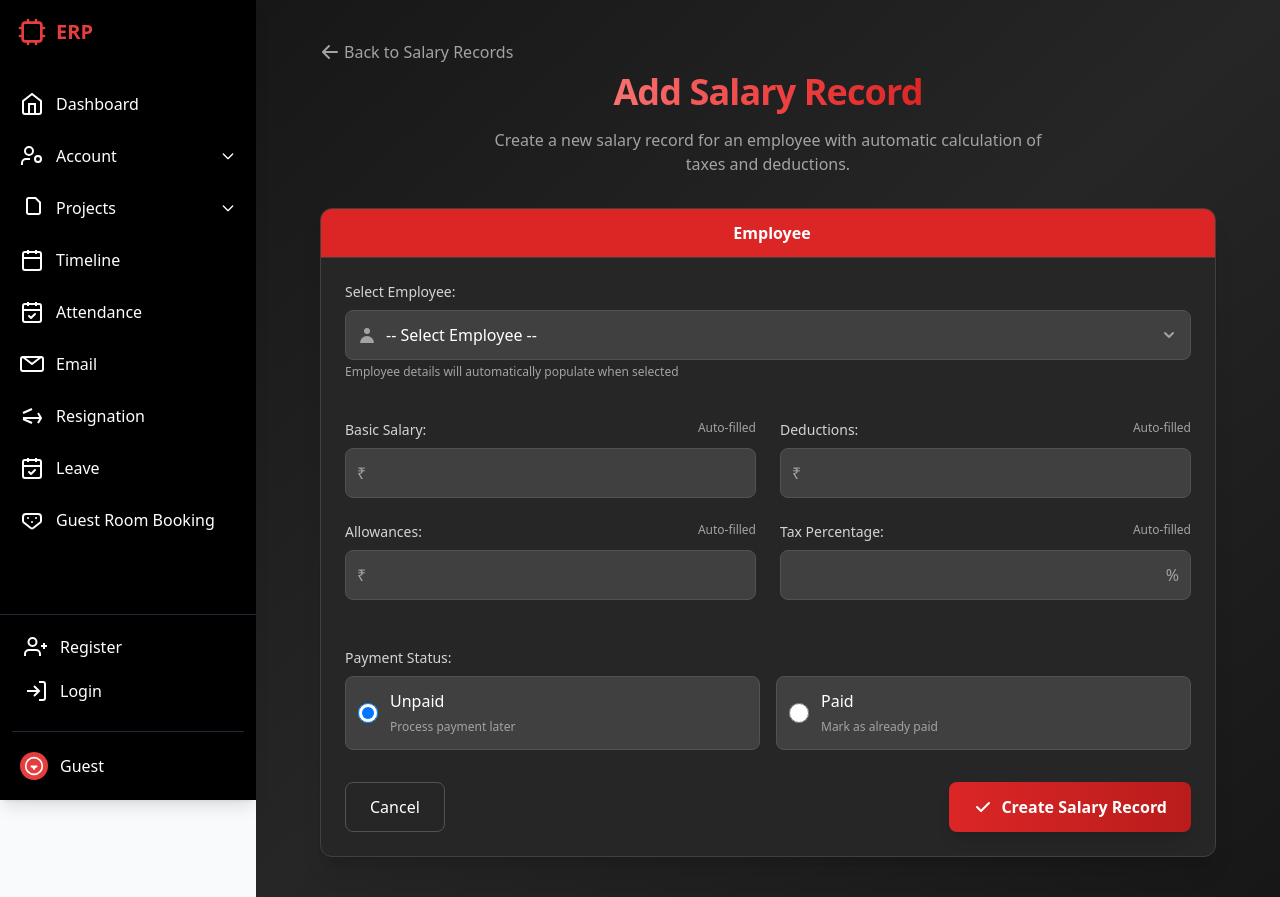
After one commit to aryam643/ERP_Training, a Django app: page /add-salary/ in a window 1280 px wide. The commit adds this page. Run offline with Django 4.2, Linux system fonts and the light colour scheme; data comes from the database, SQL or seed files in the repository; some libraries are stand-ins or nearby versions.

Commit message:
finance module

```diff
--- a/ersys/website/admin.py
+++ b/ersys/website/admin.py
@@ -22,3 +22,4 @@ admin.site.register(Holiday)
 admin.site.register(Room)
 admin.site.register(Booking)
 admin.site.register(Leave)
+admin.site.register(Finance)
--- a/ersys/website/forms.py
+++ b/ersys/website/forms.py
@@ -50,6 +50,7 @@ class ProjectForm(forms.ModelForm):
             "start_date": forms.DateInput(attrs={"type": "date"}),
             "end_date": forms.DateInput(attrs={"type": "date"}),
         }
+
 
 class UserUpdateForm(forms.ModelForm):
     class Meta:
--- /dev/null
+++ b/ersys/website/templates/website/add_Salary.html
@@ -0,0 +1,241 @@
+{% extends "website/sidebar.html" %}
+
+{% block title %}
+<title>Add Salary</title>
+{% endblock %}
+
+{% block content %}
+
+<div class="min-h-screen bg-gradient-to-br from-neutral-900 via-neutral-800 to-neutral-900 text-white py-10 px-6">
+    <div class="container mx-auto max-w-4xl">
+        <!-- Notification Messages -->
+        {% for message in messages %}
+        <div class="mb-6 animate-fadeIn">
+            <div class="py-3 px-4 bg-green-500 text-white shadow-lg rounded-lg flex items-center justify-between">
+                <span class="flex items-center">
+                    <svg xmlns="http://www.w3.org/2000/svg" class="h-5 w-5 mr-2" viewBox="0 0 20 20" fill="currentColor">
+                        <path fill-rule="evenodd" d="M10 18a8 8 0 100-16 8 8 0 000 16zm3.707-9.293a1 1 0 00-1.414-1.414L9 10.586 7.707 9.293a1 1 0 00-1.414 1.414l2 2a1 1 0 001.414 0l4-4z" clip-rule="evenodd" />
+                    </svg>
+                    {{ message }}
+                </span>
+                <button class="focus:outline-none">
+                    <svg xmlns="http://www.w3.org/2000/svg" class="h-5 w-5 hover:text-green-200" viewBox="0 0 20 20" fill="currentColor">
+                        <path fill-rule="evenodd" d="M4.293 4.293a1 1 0 011.414 0L10 8.586l4.293-4.293a1 1 0 111.414 1.414L11.414 10l4.293 4.293a1 1 0 01-1.414 1.414L10 11.414l-4.293 4.293a1 1 0 01-1.414-1.414L8.586 10 4.293 5.707a1 1 0 010-1.414z" clip-rule="evenodd" />
+                    </svg>
+                </button>
+            </div>
+        </div>
+        {% endfor %}
+
+        <!-- Page Header with Navigation -->
+        <div class="mb-8">
+            <div class="flex items-center mb-2">
+                <a href="{% url 'finance' %}" class="text-neutral-400 hover:text-white transition-colors">
+                    <div class="flex items-center">
+                        <svg xmlns="http://www.w3.org/2000/svg" class="h-5 w-5 mr-1" viewBox="0 0 20 20" fill="currentColor">
+                            <path fill-rule="evenodd" d="M9.707 16.707a1 1 0 01-1.414 0l-6-6a1 1 0 010-1.414l6-6a1 1 0 011.414 1.414L5.414 9H17a1 1 0 110 2H5.414l4.293 4.293a1 1 0 010 1.414z" clip-rule="evenodd" />
+                        </svg>
+                        <span>Back to Salary Records</span>
+                    </div>
+                </a>
+            </div>
+
+            <div class="text-center mb-6 space-y-4">
+                <h2 class="text-4xl font-extrabold tracking-tight">
+                    <span class="bg-clip-text text-transparent bg-gradient-to-r from-red-400 via-red-500 to-red-600">
+                        Add Salary Record
+                    </span>
+                </h2>
+                <p class="text-neutral-400 text-base max-w-xl mx-auto">
+                    Create a new salary record for an employee with automatic calculation of taxes and deductions.
+                </p>
+            </div>
+        </div>
+
+        <!-- Main Form Card -->
+        <div class="bg-neutral-800 rounded-xl shadow-xl border border-neutral-700 overflow-hidden">
+            <div class="flex border-b border-neutral-700">
+                <div class="w-full py-3 px-4 flex items-center justify-center bg-red-600 text-white font-medium">
+                    <span class="items-center justify-center mr-2 text-sm font-bold"></span>
+                    <span class="text-medium font-bold">Employee</span>
+                </div>
+            </div>
+
+            <!-- Form Content -->
+            <form method="POST" class="p-6">
+                {% csrf_token %}
+
+                <div class="grid grid-cols-1 md:grid-cols-2 gap-6">
+                    <!-- Employee Selection Section -->
+                    <div class="md:col-span-2 mb-4">
+                        <label for="user" class="block text-sm font-medium text-neutral-300 mb-2">Select Employee:</label>
+                        <div class="relative">
+                            <select name="user" id="user" required class="w-full p-3 pl-10 rounded-lg border border-neutral-600 bg-neutral-700 text-white focus:ring-2 focus:ring-red-500 focus:border-red-500 appearance-none">
+                                <option value="">-- Select Employee --</option>
+                                {% for employee in employees %}
+                                    <option value="{{ employee.id }}">{{ employee.username }}</option>
+                                {% endfor %}
+                            </select>
+                            <div class="absolute inset-y-0 left-0 pl-3 flex items-center pointer-events-none">
+                                <svg xmlns="http://www.w3.org/2000/svg" class="h-5 w-5 text-neutral-400" viewBox="0 0 20 20" fill="currentColor">
+                                    <path fill-rule="evenodd" d="M10 9a3 3 0 100-6 3 3 0 000 6zm-7 9a7 7 0 1114 0H3z" clip-rule="evenodd" />
+                                </svg>
+                            </div>
+                            <div class="absolute inset-y-0 right-0 pr-3 flex items-center pointer-events-none">
+                                <svg xmlns="http://www.w3.org/2000/svg" class="h-5 w-5 text-neutral-400" viewBox="0 0 20 20" fill="currentColor">
+                                    <path fill-rule="evenodd" d="M5.293 7.293a1 1 0 011.414 0L10 10.586l3.293-3.293a1 1 0 111.414 1.414l-4 4a1 1 0 01-1.414 0l-4-4a1 1 0 010-1.414z" clip-rule="evenodd" />
+                                </svg>
+                            </div>
+                        </div>
+                        <p class="mt-1 text-xs text-neutral-400">Employee details will automatically populate when selected</p>
+                    </div>
+
+
+                    <!-- Left Column - Salary Components -->
+                    <div>
+                        <div class="mb-6">
+                            <div class="flex justify-between mb-2">
+                                <label class="block text-sm font-medium text-neutral-300">Basic Salary:</label>
+                                <span class="text-xs text-neutral-400">Auto-filled</span>
+
+                            </div>
+                            <div class="relative">
+                                <div class="absolute inset-y-0 left-0 pl-3 flex items-center pointer-events-none">
+                                    <span class="text-neutral-400">₹</span>
+                                </div>
+                                <input type="number" id="basic_salary" name="basic_salary" required class="w-full p-3 pl-8 rounded-lg border border-neutral-600 bg-neutral-700 text-white focus:ring-2 focus:ring-red-500 focus:border-red-500" readonly>
+                            </div>
+                        </div>
+
+                        <div class="mb-6">
+                            <div class="flex justify-between mb-2">
+                                <label class="block text-sm font-medium text-neutral-300">Allowances:</label>
+                                <span class="text-xs text-neutral-400">Auto-filled</span>
+                            </div>
+                            <div class="relative">
+                                <div class="absolute inset-y-0 left-0 pl-3 flex items-center pointer-events-none">
+                                    <span class="text-neutral-400">₹</span>
+                                </div>
+                                <input type="number" id="allowances" name="allowances" required class="w-full p-3 pl-8 rounded-lg border border-neutral-600 bg-neutral-700 text-white focus:ring-2 focus:ring-red-500 focus:border-red-500" readonly>
+                            </div>
+                        </div>
+                    </div>
+
+                    <!-- Right Column - Deduction Components -->
+                    <div>
+                        <div class="mb-6">
+                            <div class="flex justify-between mb-2">
+                                <label class="block text-sm font-medium text-neutral-300">Deductions:</label>
+                                <span class="text-xs text-neutral-400">Auto-filled</span>
+                            </div>
+                            <div class="relative">
+                                <div class="absolute inset-y-0 left-0 pl-3 flex items-center pointer-events-none">
+                                    <span class="text-neutral-400">₹</span>
+                                </div>
+                                <input type="number" id="deductions" name="deductions" required class="w-full p-3 pl-8 rounded-lg border border-neutral-600 bg-neutral-700 text-white focus:ring-2 focus:ring-red-500 focus:border-red-500" readonly>
+                            </div>
+                        </div>
+
+                        <div class="mb-6">
+                            <div class="flex justify-between mb-2">
+                                <label class="block text-sm font-medium text-neutral-300">Tax Percentage:</label>
+                                <span class="text-xs text-neutral-400">Auto-filled</span>
+                            </div>
+                            <div class="relative">
+                                <input type="number" id="tax_percentage" name="tax_percentage" required class="w-full p-3 pr-8 rounded-lg border border-neutral-600 bg-neutral-700 text-white focus:ring-2 focus:ring-red-500 focus:border-red-500" readonly>
+                                <div class="absolute inset-y-0 right-0 pr-3 flex items-center pointer-events-none">
+                                    <span class="text-neutral-400">%</span>
+                                </div>
+                            </div>
+                        </div>
+                    </div>
+
+                    <!-- Calculated Net Salary (appears when employee is selected) -->
+                    <div id="calculatedSalaryPanel" class="md:col-span-2 mb-6 hidden">
+                        <div class="bg-neutral-900 rounded-lg p-6 border border-neutral-700">
+                            <div class="flex justify-between items-center mb-4">
+                                <h3 class="font-medium text-lg text-white">Calculated Net Salary</h3>
+                                <span class="text-xs text-neutral-400">For current month</span>
+                            </div>
+
+                            <div class="grid grid-cols-2 gap-4 mb-4">
+                                <div>
+                                    <p class="text-sm text-neutral-400">Gross Salary</p>
+                                    <p class="text-lg font-medium text-white" id="grossAmount">₹ 0.00</p>
+                                </div>
+                                <div>
+                                    <p class="text-sm text-neutral-400">Total Deductions</p>
+                                    <p class="text-lg font-medium text-white" id="totalDeductions">₹ 0.00</p>
+                                </div>
+                            </div>
+
+                            <div class="border-t border-neutral-700 pt-4">
+                                <div class="flex justify-between items-center">
+                                    <p class="text-lg font-semibold">Net Amount</p>
+                                    <p class="text-2xl font-bold text-green-500" id="netAmount">₹ 0.00</p>
+                                </div>
+                            </div>
+                        </div>
+                    </div>
+
+                    <!-- Payment Status -->
+                    <div class="md:col-span-2">
+                        <label class="block text-sm font-medium text-neutral-300 mb-2">Payment Status:</label>
+                        <div class="flex space-x-4">
+                            <label class="relative flex items-center bg-neutral-700 p-3 rounded-lg border border-neutral-600 cursor-pointer hover:bg-neutral-650 transition-colors flex-1">
+                                <input type="radio" name="status" value="Unpaid" checked class="form-radio h-5 w-5 text-red-600 focus:ring-red-500 border-neutral-500 mr-3">
+                                <div>
+                                    <span class="block font-medium">Unpaid</span>
+                                    <span class="text-xs text-neutral-400">Process payment later</span>
+                                </div>
+                            </label>
+
+                            <label class="relative flex items-center bg-neutral-700 p-3 rounded-lg border border-neutral-600 cursor-pointer hover:bg-neutral-650 transition-colors flex-1">
+                                <input type="radio" name="status" value="Paid" class="form-radio h-5 w-5 text-red-600 focus:ring-red-500 border-neutral-500 mr-3">
+                                <div>
+                                    <span class="block font-medium">Paid</span>
+                                    <span class="text-xs text-neutral-400">Mark as already paid</span>
+                                </div>
+                            </label>
+                        </div>
+                    </div>
+                </div>
+
+                <!-- Form Actions -->
+                <div class="mt-8 flex justify-between">
+                    <a href="{% url 'finance' %}" class="px-6 py-3 border border-neutral-600 text-white rounded-lg hover:bg-neutral-700 transition-colors">
+                        Cancel
+                    </a>
+                    <button type="submit" class="px-6 py-3 bg-gradient-to-r from-red-600 to-red-700 hover:from-red-700 hover:to-red-800 text-white rounded-lg font-semibold shadow-lg transition-all flex items-center">
+                        <svg xmlns="http://www.w3.org/2000/svg" class="h-5 w-5 mr-2" viewBox="0 0 20 20" fill="currentColor">
+                            <path fill-rule="evenodd" d="M16.707 5.293a1 1 0 010 1.414l-8 8a1 1 0 01-1.414 0l-4-4a1 1 0 011.414-1.414L8 12.586l7.293-7.293a1 1 0 011.414 0z" clip-rule="evenodd" />
+                        </svg>
+                        Create Salary Record
+                    </button>
+                </div>
+            </form>
+        </div>
+    </div>
+</div>
+
+<!-- Enhanced AJAX Script to Auto-fill Salary Fields -->
+<script>
+document.getElementById("user").addEventListener("change", function() {
+    let userId = this.value;
+    if (userId) {
+        fetch(`/get-salary-details/?user_id=${userId}`)
+            .then(response => response.json())
+            .then(data => {
+                if (!data.error) {
+                    document.getElementById("basic_salary").value = data.basic_salary;
+                    document.getElementById("allowances").value = data.allowances;
+                    document.getElementById("deductions").value = data.deductions;
+                    document.getElementById("tax_percentage").value = data.tax_percentage;
+                }
+            })
+            .catch(error => console.error("Error fetching salary details:", error));
+    }
+});
+</script>
+
+{% endblock %}
--- a/ersys/website/urls.py
+++ b/ersys/website/urls.py
@@ -41,8 +41,6 @@ urlpatterns = [
     path('send_mail',views.send_django_mail,name='send_mail'),
     path('send_email_success/', views.send_email_success, name='send_email_success'),
 
-
-
     #room_booking
     path("book/", views.book_room, name="book_room"),
     path("my-bookings/", views.booking_list, name="booking_list"),
@@ -68,4 +66,14 @@ urlpatterns = [
     path('leave/status/approval/<int:leave_id>/', views.process_leave, name='process_leave'),
 
 
+    #finance
+    path('finance/',views.finance,name='finance'),
+    path("add-salary/", views.add_salary, name="add_salary"),
+    path("get-salary-details/", views.get_salary_details, name="get_salary_details"),
+    path("finance/export/", views.export_salaries, name="export_salaries"),
+
+
+
+
+
 ]
--- a/ersys/website/views.py
+++ b/ersys/website/views.py
@@ -22,6 +22,89 @@ from datetime import datetime
 from django.views.decorators.csrf import csrf_exempt
 
 
+def finance(request):
+    salaries = Finance.objects.filter(description__startswith="Salary").order_by("-created_at")
+    search_query = request.GET.get("search", "").strip()
+    month_filter = request.GET.get("month", "")
+    status_filter = request.GET.get("status", "")
+
+    if search_query:
+        salaries = salaries.filter(user__username__icontains=search_query)
+
+    if month_filter:
+        salaries = salaries.filter(created_at__month=timezone.datetime.strptime(month_filter, "%B %Y").month)
+
+    if status_filter and status_filter != "All Status":
+        salaries = salaries.filter(status=status_filter)
+
+    return render(request, "website/finance.html", {"salaries": salaries})
+
+def export_salaries(request):
+    salaries = Finance.objects.filter(description__startswith="Salary").order_by("-created_at")
+
+    response = HttpResponse(content_type='text/csv')
+    response['Content-Disposition'] = 'attachment; filename="salaries.csv"'
+
+    writer = csv.writer(response)
+    writer.writerow(["Employee", "Month", "Net Salary", "Status"])
+
+    for salary in salaries:
+        writer.writerow([salary.user.username, salary.created_at.strftime("%B %Y"), salary.amount, salary.status])
+
+    return response
+
+SALARY_CONFIG = {
+    "Employee": {"basic_salary": 30000, "allowances": 3000, "deductions": 1000, "tax_percentage": 10.0},
+    "Manager": {"basic_salary": 70000, "allowances": 5000, "deductions": 2000, "tax_percentage": 15.0},
+    "HR": {"basic_salary": 40000, "allowances": 4000, "deductions": 3000, "tax_percentage": 20.0},
+    "Other": {"basic_salary": 20000, "allowances": 6000, "deductions": 500, "tax_percentage": 5.0},
+}
+
+# Fetch predefined salary based on user role (for AJAX)
+def get_salary_details(request):
+    user_id = request.GET.get("user_id")
+    try:
+        user = User.objects.get(id=user_id)
+        role = getattr(user, "role", "Other")  # Default to "Other" if role doesn't exist
+        return JsonResponse(SALARY_CONFIG.get(role, SALARY_CONFIG["Other"]))
+    except User.DoesNotExist:
+        return JsonResponse({"error": "User not found"}, status=404)
+
+# Salary Entry View
+def add_salary(request):
+    if request.method == "POST":
+        user_id = request.POST.get("user")
+        status = request.POST.get("status", "Unpaid")
+
+        try:
+            user = User.objects.get(id=user_id)
+            role = getattr(user, "role", "Other")
+            salary_details = SALARY_CONFIG.get(role, SALARY_CONFIG["Other"])
+
+            # Calculate net salary
+            tax_amount = (salary_details["basic_salary"] * salary_details["tax_percentage"]) / 100
+            net_salary = salary_details["basic_salary"] + salary_details["allowances"] - salary_details["deductions"] - tax_amount
+
+            # Create salary entry
+            Finance.objects.create(
+                user=user,
+                amount=net_salary,
+                basic_salary=salary_details["basic_salary"],
+                allowances=salary_details["allowances"],
+                deductions=salary_details["deductions"],
+                tax_percentage=salary_details["tax_percentage"],
+                status=status,
+                created_at=timezone.now()
+            )
+
+            messages.success(request, f"Salary for {user.username} added successfully!")
+        except User.DoesNotExist:
+            messages.error(request, "Invalid user selected.")
+
+        return redirect('/finance/')  # Redirect to the finance page
+
+    employees = User.objects.all()
+    return render(request, 'website/add_Salary.html', {'employees': employees})
 
 # User Authentication
 def project_timeline(request):
```
Also changed, not shown: ersys/website/models.py (+33 -0 lines), ersys/website/templates/website/finance.html (added, +157 -0 lines), ersys/website/templates/website/salary.html (added, +76 -0 lines), ersys/website/migrations/0028_finance.py (added), ersys/website/migrations/0029_remove_finance_salary_finance_allowances_and_more.py (added), ersys/website/migrations/0030_alter_user_role.py (added), ersys/website/migrations/0031_alter_user_role.py (added), ersys/website/templates/website/1.html (deleted), ersys/website/templates/website/dashboard.html (line endings or trailing spaces).
